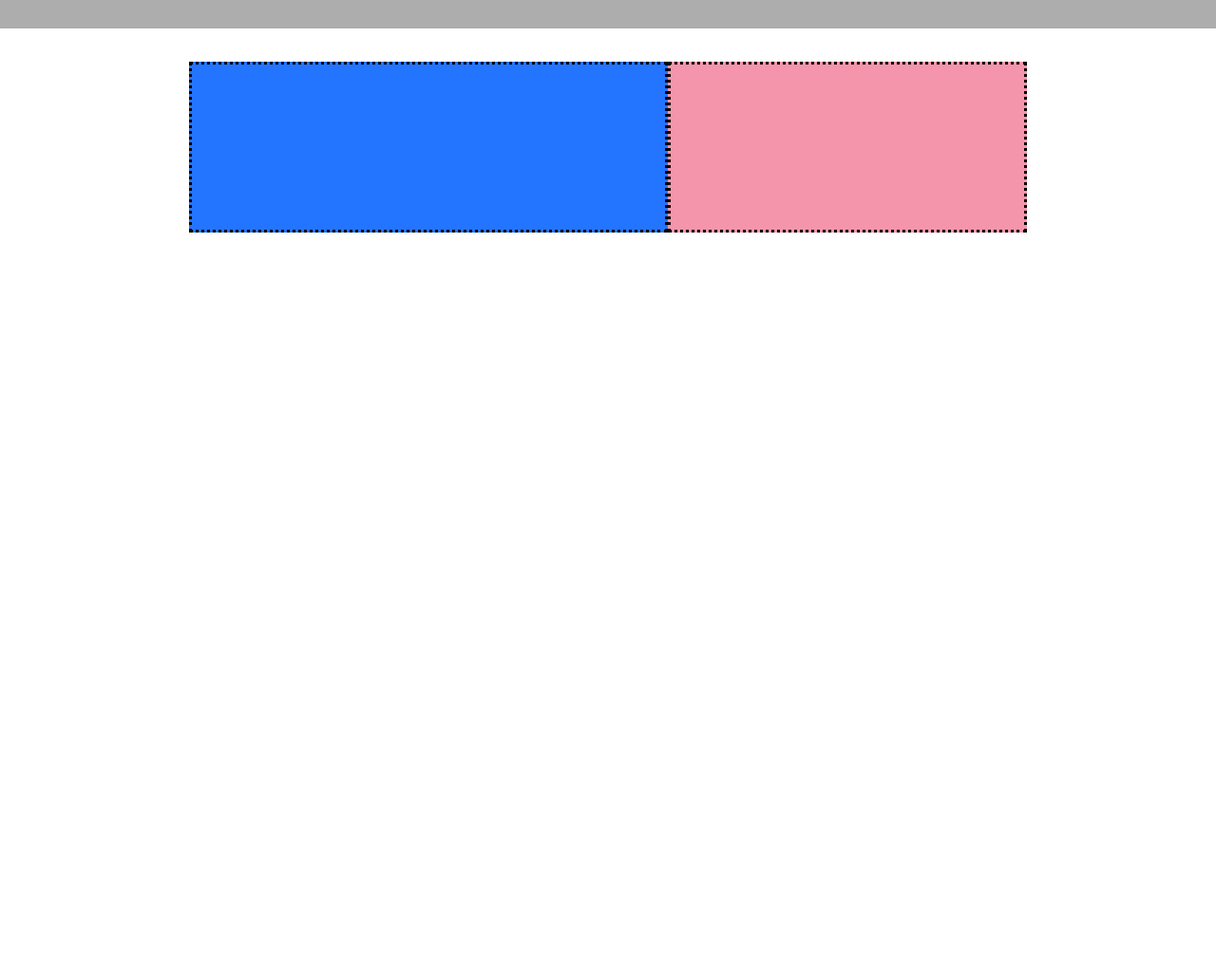
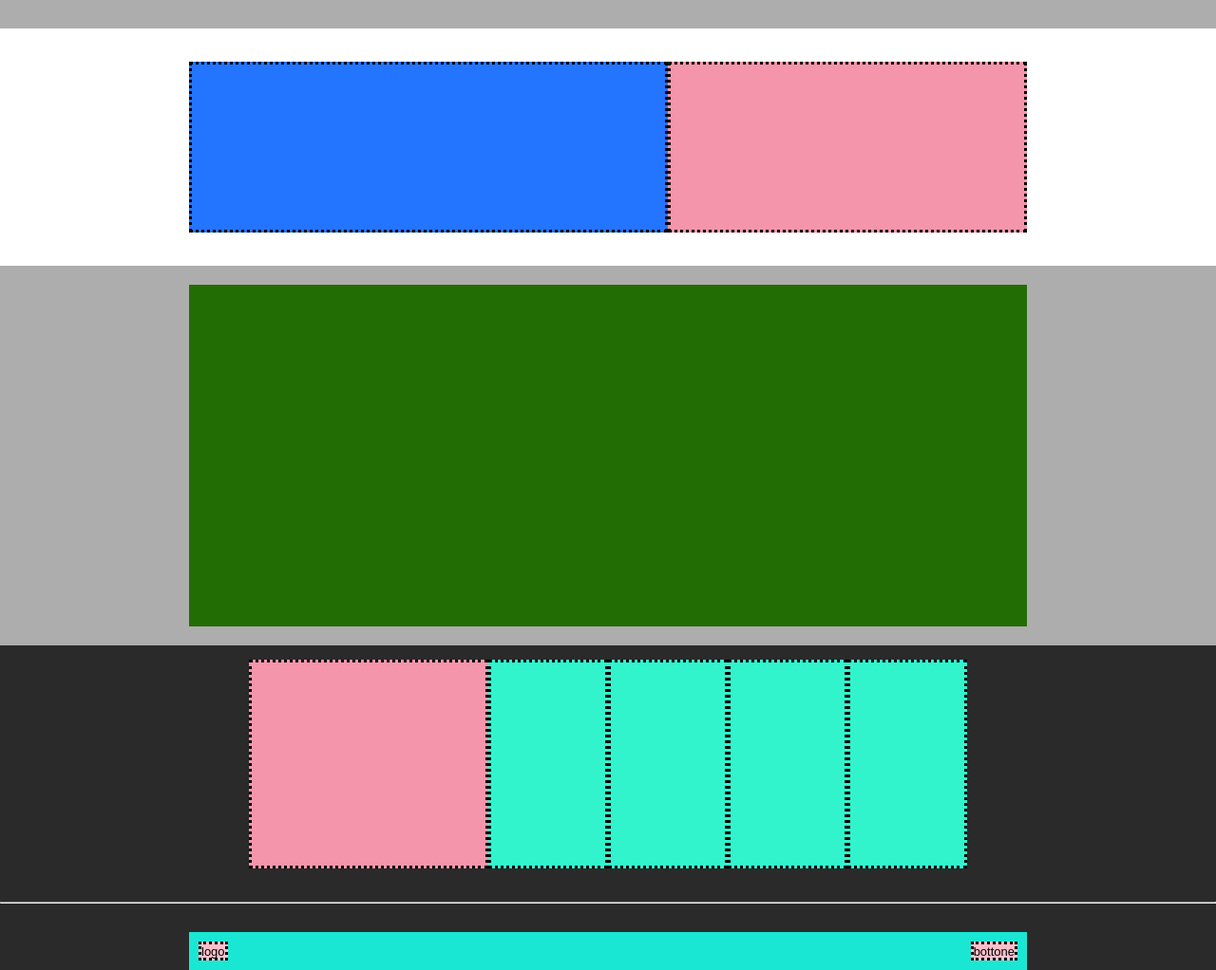
Before and after one commit to federicoalagna/htmlcss-struttura-discord, a plain HTML site: page index.html in a window 1280 px wide. Shown: the part 710-1732 px from the top of the page at 95% size. Before the commit the page ends 1010 px from the top, so only its background shows below. Drawn offline with Linux system fonts and the light colour scheme.

Commit message:
Commit finale

```diff
--- a/index.html
+++ b/index.html
@@ -51,5 +51,25 @@
         <div class="col-XLarge"></div>
       </div>
     </div>
+    <!-- black BG 2 -->
+    <div class="black">
+      <div class="row2">
+        <div class="col-30-2"></div>
+        <div class="col-small"></div>
+        <div class="col-small"></div>
+        <div class="col-small"></div>
+        <div class="col-small"></div>
+      </div>
+    </div>
+    <hr />
+    <!-- FOOTER -->
+    <div class="black-2">
+      <div class="row">
+        <div class="col-footer">
+          <button class="text-left">logo</button>
+          <button class="text-left">bottone</button>
+        </div>
+      </div>
+    </div>
   </body>
 </html>
--- a/style.css
+++ b/style.css
@@ -14,6 +14,15 @@
 .row {
   display: flex;
   flex-wrap: wrap;
+  height: 20px;
+
+  border: 1px;
+  padding: 10px;
+  justify-content: center;
+}
+.row2 {
+  display: flex;
+
   height: 20px;
 
   border: 1px;
@@ -50,6 +59,35 @@
   margin-top: 25px;
   margin-bottom: 35px;
 }
+.col-30-2 {
+  width: 20%;
+  border: dotted;
+  height: 220px;
+  background-color: rgb(244, 149, 171);
+  margin-top: 5px;
+  margin-bottom: 35px;
+}
+.col-small {
+  width: 10%;
+  border: dotted;
+  height: 220px;
+  background-color: rgb(49, 244, 205);
+  margin-top: 5px;
+  margin-bottom: 35px;
+}
+
+.col-footer {
+  background-color: rgb(26, 231, 211);
+  display: flex;
+
+  height: 40px;
+  margin-top: 20px;
+  margin-bottom: 0;
+
+  padding: 10px;
+  justify-content: space-between;
+  width: 70%;
+}
 
 .text-left {
   text-align: left;
@@ -67,7 +105,6 @@
   font-family: Arial, Helvetica, sans-serif;
   font-size: small;
 }
-/* width: calc(100% / 2); */
 
 .blue {
   background-color: rgb(33, 33, 122);
@@ -85,6 +122,24 @@
   margin: 0 auto;
 }
 
+.grey2 {
+  background-color: rgb(173, 173, 173);
+  height: 400px;
+  margin: 0 auto;
+}
+
+.black {
+  background-color: rgb(42, 42, 42);
+  height: 270px;
+  margin: 0 auto;
+}
+.black-2 {
+  background-color: rgb(42, 42, 42);
+  height: 70px;
+  margin: 0 auto;
+  border-top: 2px white;
+}
+
 .col-large {
   background-color: rgb(230, 91, 218);
   display: flex;
@@ -97,3 +152,23 @@
   justify-content: center;
   width: 50%;
 }
+
+.col-XLarge {
+  background-color: rgb(34, 109, 4);
+  display: flex;
+  flex-wrap: wrap;
+  height: 360px;
+  margin-top: 10px;
+  margin-bottom: 10px;
+  border: 1px;
+  padding: 10px;
+  justify-content: center;
+  width: 70%;
+}
+
+button {
+  border: dotted;
+  background-color: pink;
+  height: 20px;
+  justify-content: space-between;
+}
```
